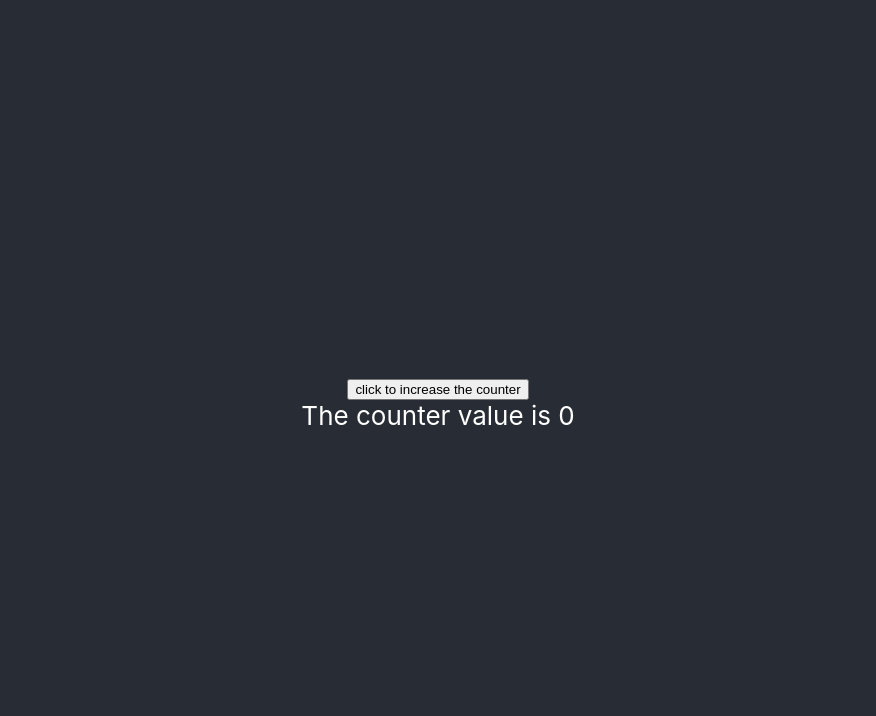
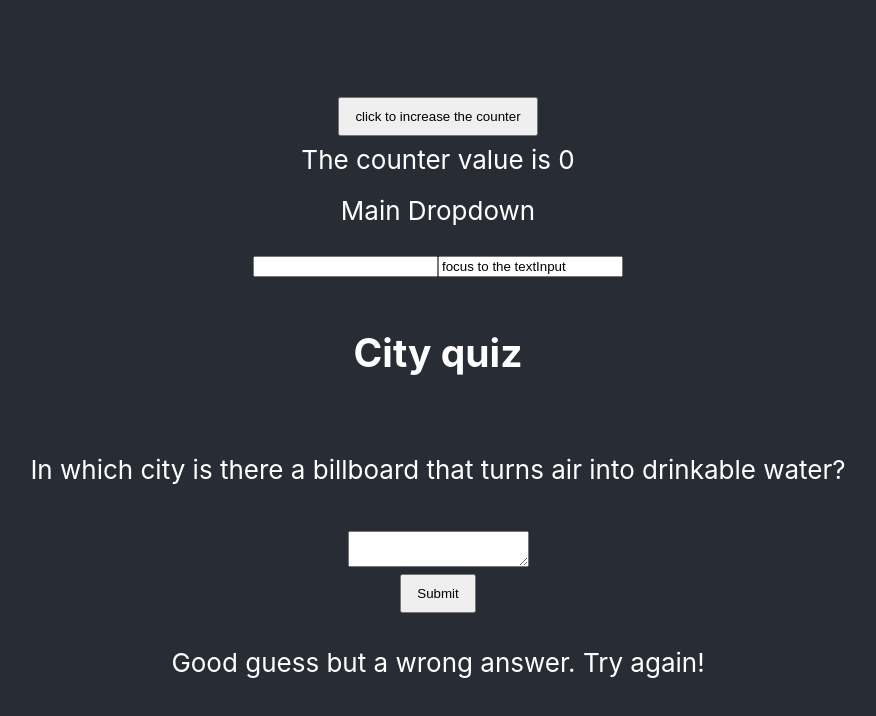
Before and after one commit to ramyamuttireddy/React-learning, a React (Create React App) app: page / in a window 1280 px wide. Shown: the top 716 px of the page, without its empty margins (202-1078 px from the left). Built offline with nearby package versions, Linux system fonts and the light colour scheme.

Commit message:
fourth commit

```diff
--- a/src/App.css
+++ b/src/App.css
@@ -17,7 +17,8 @@
   background-color: #282c34;
   min-height: 100vh;
   display: flex;
-  flex-direction: column;
+  flex-direction:column;
+  gap: 20px;
   align-items: center;
   justify-content: center;
   font-size: calc(10px + 2vmin);
--- a/src/App.js
+++ b/src/App.js
@@ -1,12 +1,20 @@
-import logo from './logo.svg';
+
 import './App.css';
 import Counters from './components/counters/counter';
+import DropDown from './components/dropdowns/dropsown';
+import './components/style.css';
+import Refrences from './components/refrences/refrences';
+import Form from './components/froms/from';
 
 function App() {
   return (
     <div className="App">
       <header className="App-header">
        <Counters />
+       <DropDown />
+       <Refrences />
+       <Form />
+
       </header>
     </div>
   );
```
